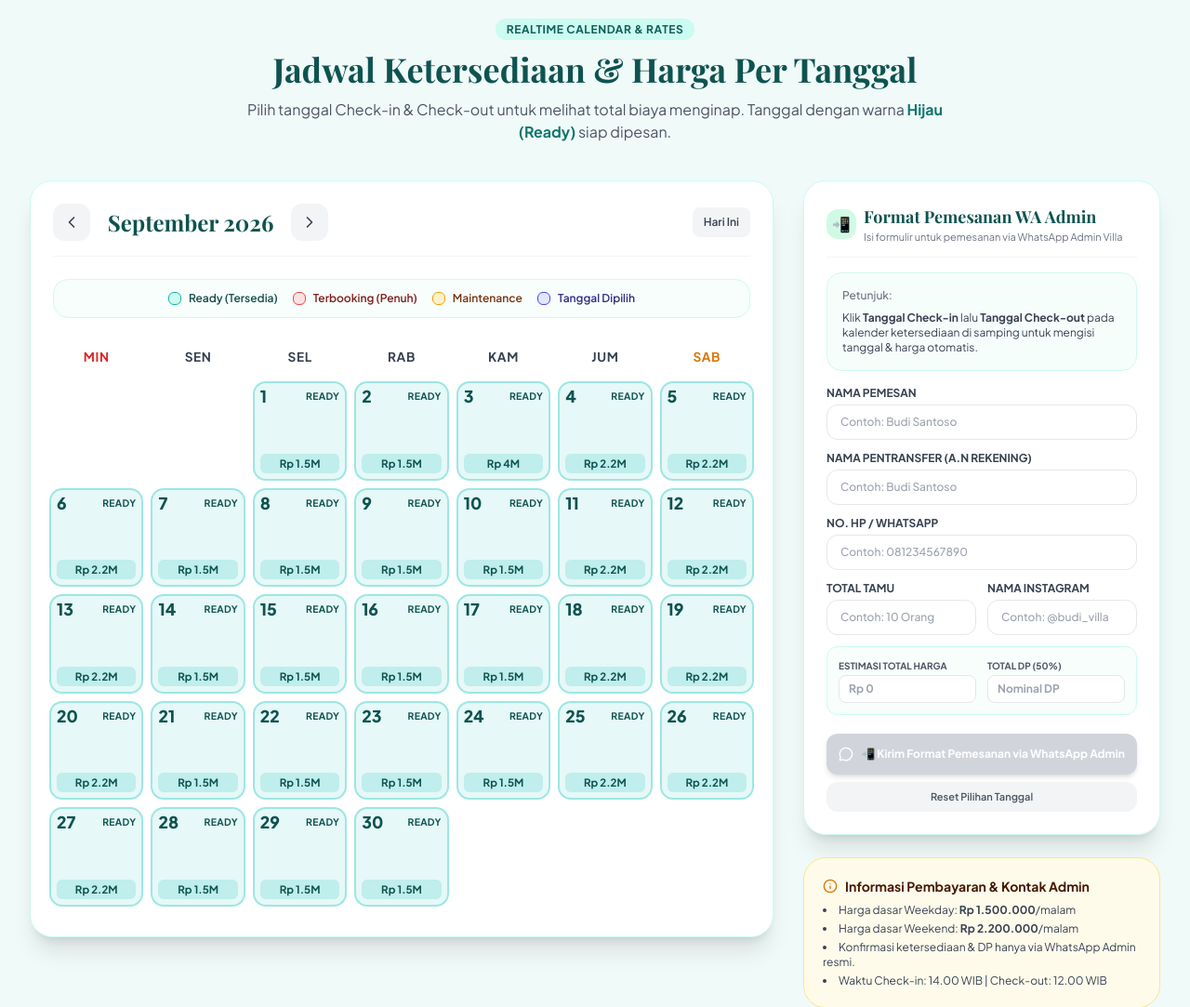
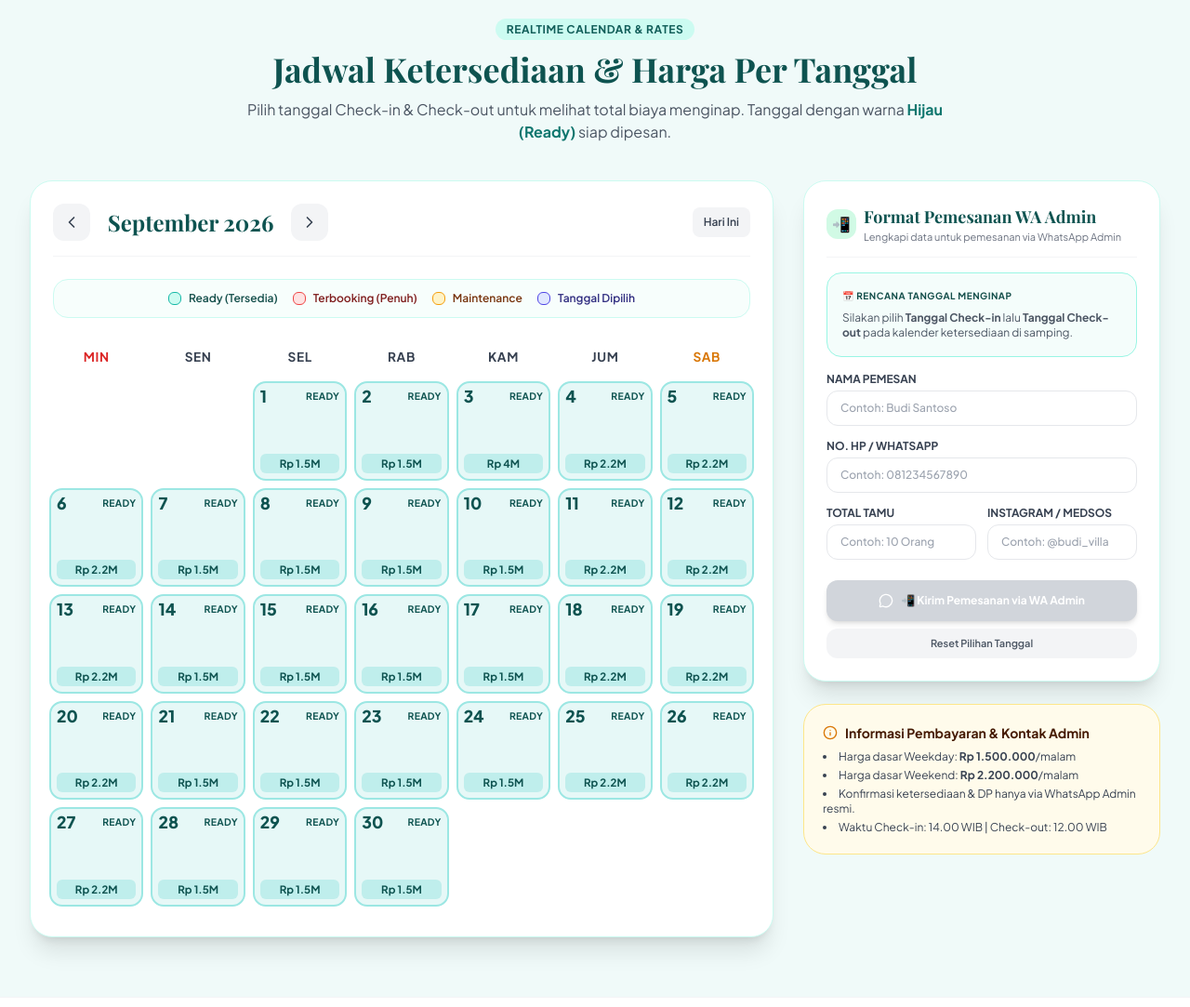
Before and after one commit to arifsubarkah30/villababeh, a Flask app: page / in a window 1280 px wide. Shown: the part 905-1988 px from the top of the page at 93% size. Run offline with Flask 3, Linux system fonts and the light colour scheme; data comes from the database, SQL or seed files in the repository; some libraries are stand-ins or nearby versions; some web fonts are replaced.

Commit message:
Simplify booking form layout and WhatsApp template fields

```diff
--- a/static/js/app.js
+++ b/static/js/app.js
@@ -546,52 +546,46 @@ function updateSelectionUI() {
     const summary = document.getElementById("selectionSummary");
     const btn = document.getElementById("btnSubmitBooking");
 
+    if (!summary) return;
+
     if (!checkInDate) {
-        summary.className = "bg-emerald-50/60 border border-emerald-100 rounded-2xl p-4 space-y-3";
+        summary.className = "bg-teal-50/70 border border-teal-200 rounded-2xl p-4 space-y-2 text-xs";
         summary.innerHTML = `
-            <div class="text-xs text-gray-500 font-medium">Petunjuk:</div>
-            <p class="text-sm text-gray-700">
-                Klik <strong>Tanggal Check-in</strong> lalu <strong>Tanggal Check-out</strong> pada kalender di samping untuk menghitung harga otomatis.
-            </p>
+            <div class="flex justify-between items-center text-teal-900 font-bold uppercase text-[10px] tracking-wider">
+                <span>📅 Rencana Tanggal Menginap</span>
+            </div>
+            <div class="text-xs text-gray-600 leading-snug">
+                Silakan pilih <strong>Tanggal Check-in</strong> lalu <strong>Tanggal Check-out</strong> pada kalender ketersediaan di samping.
+            </div>
         `;
         if (btn) btn.disabled = true;
         return;
     }
 
     if (checkInDate && !checkOutDate) {
-        summary.className = "bg-amber-50 border border-amber-200 rounded-2xl p-4 space-y-2";
+        summary.className = "bg-amber-50 border border-amber-200 rounded-2xl p-4 space-y-2 text-xs";
         summary.innerHTML = `
-            <div class="text-xs font-bold text-amber-900 uppercase">Check-in Dipilih:</div>
-            <div class="font-bold text-base text-amber-950">${formatDateIndo(checkInDate)}</div>
-            <p class="text-xs text-amber-800">Sekarang klik <strong>Tanggal Check-out</strong> pada kalender.</p>
+            <div class="flex justify-between items-center text-amber-900 font-bold uppercase text-[10px] tracking-wider">
+                <span>Check-in Dipilih:</span>
+            </div>
+            <div class="font-bold text-sm text-amber-950">${formatDateIndo(checkInDate)}</div>
+            <p class="text-[11px] text-amber-800">Sekarang klik <strong>Tanggal Check-out</strong> pada kalender.</p>
         `;
         if (btn) btn.disabled = true;
         return;
     }
 
     const nights = calculateNights(checkInDate, checkOutDate);
-    const totalPrice = calculateTotalPriceRange(checkInDate, checkOutDate);
-    const defaultDp = Math.round(totalPrice / 2);
-
-    const displayPriceElem = document.getElementById("displayTotalPrice");
-    if (displayPriceElem) displayPriceElem.value = formatRupiah(totalPrice);
-
-    const totalDpElem = document.getElementById("totalDp");
-    if (totalDpElem && !totalDpElem.value) totalDpElem.value = defaultDp;
-
-    summary.className = "bg-indigo-50 border border-indigo-200 rounded-2xl p-4 space-y-3 animate-fade-in";
+
+    summary.className = "bg-indigo-50 border border-indigo-200 rounded-2xl p-4 space-y-2 text-xs animate-fade-in";
     summary.innerHTML = `
         <div class="flex justify-between items-center text-xs font-bold text-indigo-900 uppercase">
-            <span>Pilihan Tanggal</span>
+            <span>📅 Rencana Tanggal Menginap</span>
             <span class="bg-indigo-600 text-white px-2 py-0.5 rounded-full text-[10px]">${nights} Malam</span>
         </div>
-        <div class="text-xs space-y-1 text-gray-700">
-            <div>Check-in: <strong class="text-indigo-950">${formatDateIndo(checkInDate)}</strong> (14:00 WIB)</div>
-            <div>Check-out: <strong class="text-indigo-950">${formatDateIndo(checkOutDate)}</strong> (12:00 WIB)</div>
-        </div>
-        <div class="pt-2 border-t border-indigo-100 flex justify-between items-center">
-            <span class="text-xs font-bold text-gray-600">Estimasi Biaya:</span>
-            <span class="font-serif-title font-bold text-xl text-emerald-700">${formatRupiah(totalPrice)}</span>
+        <div class="text-xs space-y-1 text-gray-800 pt-1">
+            <div>Check-In: <strong class="text-indigo-950">${formatDateIndo(checkInDate)}</strong> (14:00 WIB)</div>
+            <div>Check-Out: <strong class="text-indigo-950">${formatDateIndo(checkOutDate)}</strong> (12:00 WIB)</div>
         </div>
     `;
 
@@ -601,10 +595,6 @@ function updateSelectionUI() {
 function resetDateSelection() {
     checkInDate = null;
     checkOutDate = null;
-    const displayPriceElem = document.getElementById("displayTotalPrice");
-    if (displayPriceElem) displayPriceElem.value = "";
-    const totalDpElem = document.getElementById("totalDp");
-    if (totalDpElem) totalDpElem.value = "";
     updateSelectionUI();
     renderCalendarGrid(currentYear, currentMonth);
 }
@@ -645,23 +635,14 @@ async function submitBooking(event) {
     }
 
     const guestName = document.getElementById("guestName").value;
-    const transferNameElem = document.getElementById("transferName");
-    const transferName = transferNameElem && transferNameElem.value ? transferNameElem.value : guestName;
-
     const guestPhone = document.getElementById("guestPhone").value;
     const totalGuestsElem = document.getElementById("totalGuests");
     const totalGuests = totalGuestsElem && totalGuestsElem.value ? totalGuestsElem.value : "10 Orang";
-
     const guestIgElem = document.getElementById("guestIg");
     const guestIg = guestIgElem && guestIgElem.value ? guestIgElem.value : "-";
 
     const nights = calculateNights(checkInDate, checkOutDate);
     const totalPrice = calculateTotalPriceRange(checkInDate, checkOutDate);
-    const defaultDp = Math.round(totalPrice / 2);
-
-    const totalDpElem = document.getElementById("totalDp");
-    const totalDpVal = totalDpElem && totalDpElem.value ? parseInt(totalDpElem.value) : defaultDp;
-
     const datesText = `${formatDateIndo(checkInDate)} s/d ${formatDateIndo(checkOutDate)} (${nights} Malam)`;
 
     try {
@@ -673,7 +654,8 @@ async function submitBooking(event) {
                 guest_phone: guestPhone,
                 check_in: checkInDate,
                 check_out: checkOutDate,
-                notes: `Pentransfer: ${transferName} | Tamu: ${totalGuests} | IG: ${guestIg} | DP: ${formatRupiah(totalDpVal)}`
+                total_price: totalPrice,
+                notes: `Tamu: ${totalGuests} | IG: ${guestIg}`
             })
         });
     } catch (e) {}
@@ -682,12 +664,9 @@ async function submitBooking(event) {
     const message = `Format pemesanan
 
 Nama pemesan : ${guestName}
-Nama pentransfer : ${transferName}
 Hp : ${guestPhone}
 Tgl menginap : ${datesText}
 Total tamu : ${totalGuests}
-Total harga : ${formatRupiah(totalPrice)}
-Total DP : ${formatRupiah(totalDpVal)}
 Nama instagram : ${guestIg}`;
 
     const waNumber = appSettings.whatsapp || "6281234567890";
--- a/templates/index.html
+++ b/templates/index.html
@@ -281,27 +281,25 @@
                         <span class="w-8 h-8 rounded-xl bg-emerald-100 text-emerald-800 font-bold flex items-center justify-center text-base">📲</span>
                         <div>
                             <h3 class="font-serif-title font-bold text-lg text-villa-900">Format Pemesanan WA Admin</h3>
-                            <p class="text-[11px] text-gray-500">Isi formulir untuk pemesanan via WhatsApp Admin Villa</p>
+                            <p class="text-[11px] text-gray-500">Lengkapi data untuk pemesanan via WhatsApp Admin</p>
                         </div>
                     </div>
 
-                    <div id="selectionSummary" class="bg-teal-50/60 border border-teal-100 rounded-2xl p-4 space-y-2 text-xs">
-                        <div class="text-gray-500 font-medium">Petunjuk:</div>
-                        <p class="text-gray-700">
-                            Klik <strong>Tanggal Check-in</strong> lalu <strong>Tanggal Check-out</strong> pada kalender ketersediaan di samping untuk mengisi tanggal & harga otomatis.
-                        </p>
+                    <!-- Rencana Tanggal Menginap Box -->
+                    <div id="selectionSummary" class="bg-teal-50/70 border border-teal-200 rounded-2xl p-4 space-y-2 text-xs">
+                        <div class="flex justify-between items-center text-teal-900 font-bold uppercase text-[10px] tracking-wider">
+                            <span>📅 Rencana Tanggal Menginap</span>
+                        </div>
+                        <div class="text-xs text-gray-600 leading-snug">
+                            Silakan pilih <strong>Tanggal Check-in</strong> lalu <strong>Tanggal Check-out</strong> pada kalender ketersediaan di samping.
+                        </div>
                     </div>
 
                     <!-- Format Pemesanan Form -->
-                    <form id="bookingForm" onsubmit="submitBooking(event)" class="space-y-3 text-xs">
+                    <form id="bookingForm" onsubmit="submitBooking(event)" class="space-y-3.5 text-xs">
                         <div>
                             <label class="block font-bold text-gray-700 uppercase mb-1">Nama Pemesan</label>
                             <input type="text" id="guestName" required placeholder="Contoh: Budi Santoso" class="w-full px-3.5 py-2.5 rounded-xl border border-gray-200 text-xs font-medium focus:ring-2 focus:ring-teal-500">
-                        </div>
-
-                        <div>
-                            <label class="block font-bold text-gray-700 uppercase mb-1">Nama Pentransfer (a.n Rekening)</label>
-                            <input type="text" id="transferName" required placeholder="Contoh: Budi Santoso" class="w-full px-3.5 py-2.5 rounded-xl border border-gray-200 text-xs font-medium focus:ring-2 focus:ring-teal-500">
                         </div>
 
                         <div>
@@ -309,32 +307,21 @@
                             <input type="tel" id="guestPhone" required placeholder="Contoh: 081234567890" class="w-full px-3.5 py-2.5 rounded-xl border border-gray-200 text-xs font-medium focus:ring-2 focus:ring-teal-500">
                         </div>
 
-                        <div class="grid grid-cols-2 gap-3">
+                        <div class="grid grid-cols-1 sm:grid-cols-2 gap-3">
                             <div>
                                 <label class="block font-bold text-gray-700 uppercase mb-1">Total Tamu</label>
                                 <input type="text" id="totalGuests" required placeholder="Contoh: 10 Orang" class="w-full px-3.5 py-2.5 rounded-xl border border-gray-200 text-xs font-medium">
                             </div>
                             <div>
-                                <label class="block font-bold text-gray-700 uppercase mb-1">Nama Instagram</label>
+                                <label class="block font-bold text-gray-700 uppercase mb-1">Instagram / Medsos</label>
                                 <input type="text" id="guestIg" placeholder="Contoh: @budi_villa" class="w-full px-3.5 py-2.5 rounded-xl border border-gray-200 text-xs font-medium">
-                            </div>
-                        </div>
-
-                        <div class="grid grid-cols-2 gap-3 bg-teal-50/50 p-3 rounded-xl border border-teal-100">
-                            <div>
-                                <label class="block text-[10px] font-bold text-gray-600 uppercase mb-0.5">Estimasi Total Harga</label>
-                                <input type="text" id="displayTotalPrice" readonly placeholder="Rp 0" class="w-full px-2.5 py-1.5 rounded-lg border border-gray-200 text-xs font-bold text-teal-900 bg-white">
-                            </div>
-                            <div>
-                                <label class="block text-[10px] font-bold text-gray-600 uppercase mb-0.5">Total DP (50%)</label>
-                                <input type="number" id="totalDp" placeholder="Nominal DP" class="w-full px-2.5 py-1.5 rounded-lg border border-gray-200 text-xs font-bold text-emerald-700 bg-white">
                             </div>
                         </div>
 
                         <div class="pt-2 space-y-2">
                             <button type="submit" id="btnSubmitBooking" disabled class="w-full bg-emerald-600 hover:bg-emerald-700 disabled:bg-gray-300 disabled:cursor-not-allowed text-white font-bold py-3.5 rounded-xl shadow-md transition flex items-center justify-center space-x-2 text-xs">
                                 <i data-lucide="message-circle" class="w-4 h-4"></i>
-                                <span>📲 Kirim Format Pemesanan via WhatsApp Admin</span>
+                                <span>📲 Kirim Pemesanan via WA Admin</span>
                             </button>
                             <button type="button" onclick="resetDateSelection()" class="w-full bg-gray-100 hover:bg-gray-200 text-gray-600 font-semibold py-2 rounded-xl text-[11px] transition">
                                 Reset Pilihan Tanggal
```
